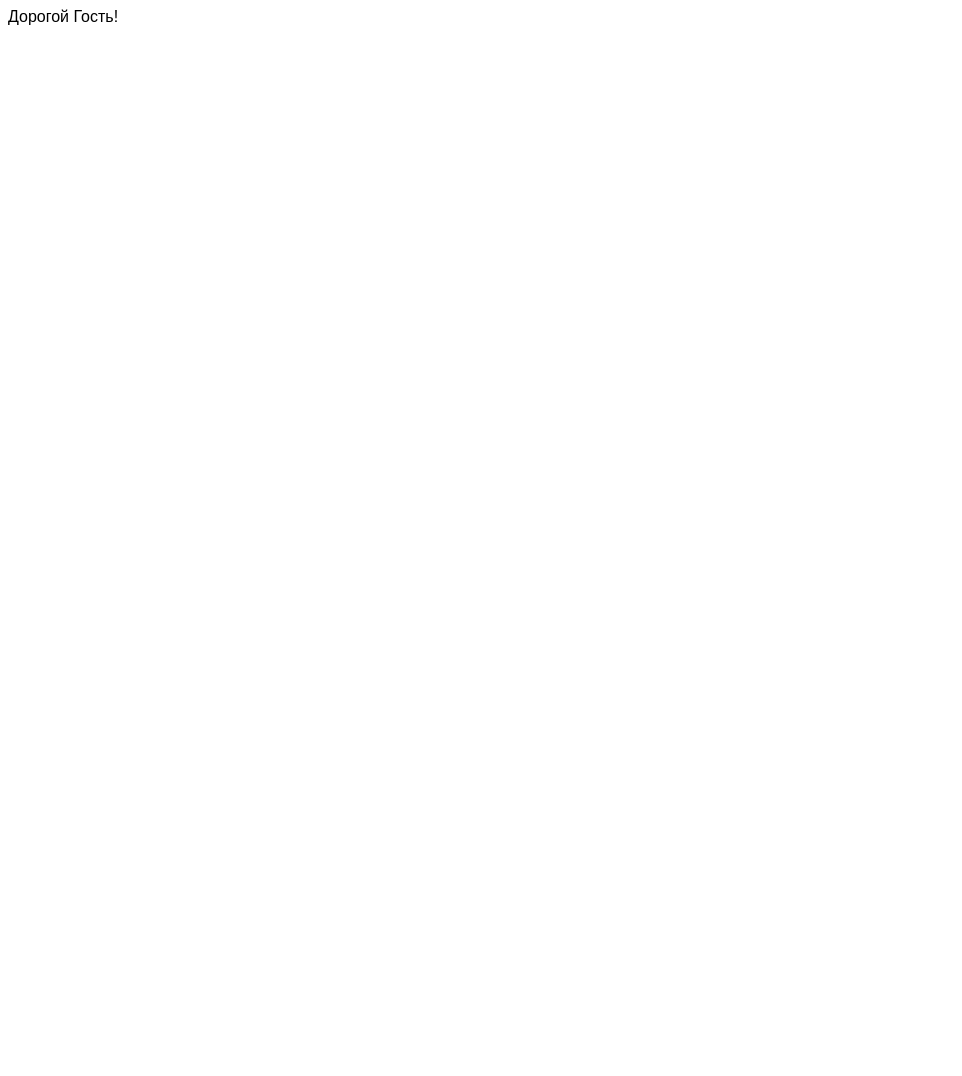
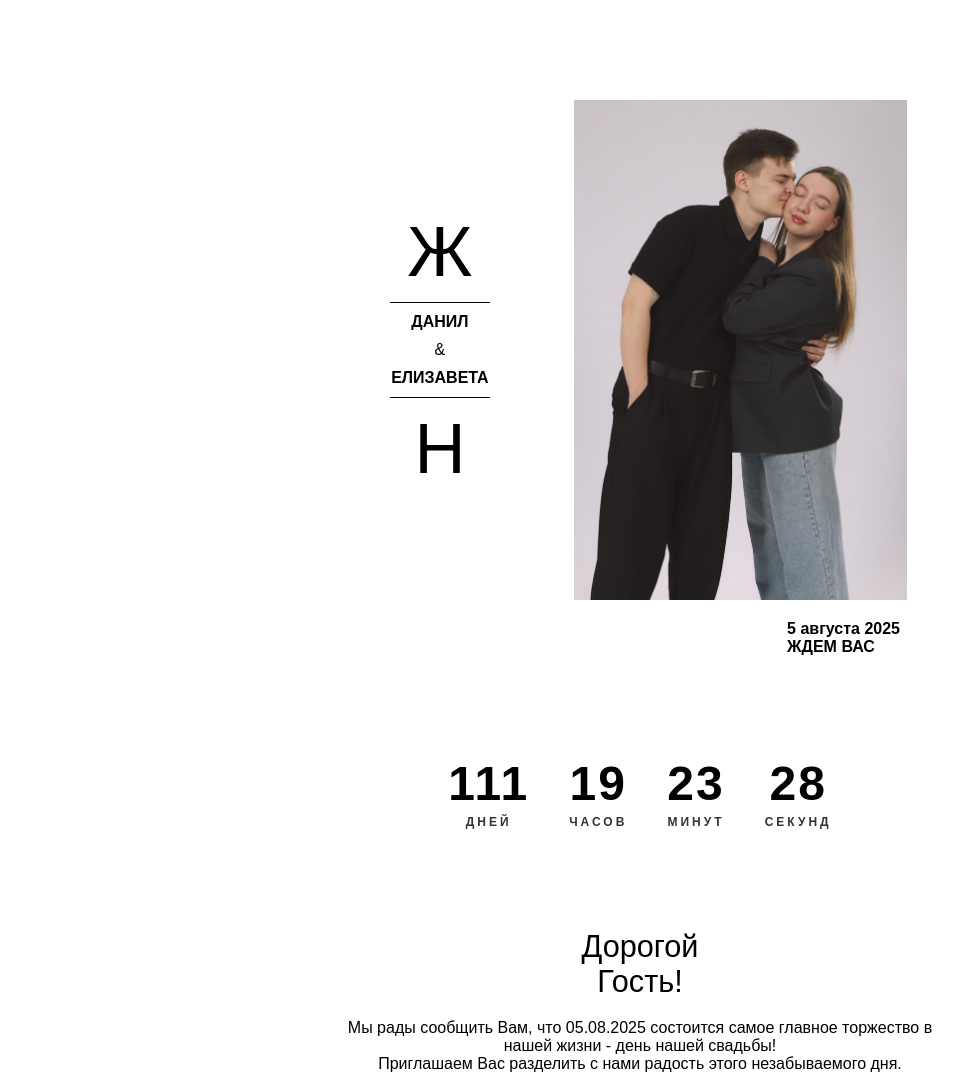
Before and after one commit to jzybd/Wedding, a plain HTML site: page index.html in a window 1280 px wide. Shown: the top 1076 px of the page, without its empty margins (0-962 px from the left). Before the commit the page ends 800 px from the top, so only its background shows below. Drawn offline with Linux system fonts and the light colour scheme; a web font is replaced by a local one.

Commit message:
made 20% of work

```diff
--- /dev/null
+++ b/countdown.js
@@ -0,0 +1,25 @@
+
+  const targetDate = new Date("2025-08-05T16:00:00").getTime();
+
+  function updateCountdown() {
+    const now = new Date().getTime();
+    const diff = targetDate - now;
+
+    if (diff <= 0) {
+      document.getElementById("countdown").innerHTML = "Время вышло!";
+      return;
+    }
+
+    const days = Math.floor(diff / (1000 * 60 * 60 * 24));
+    const hours = Math.floor((diff / (1000 * 60 * 60)) % 24);
+    const minutes = Math.floor((diff / (1000 * 60)) % 60);
+    const seconds = Math.floor((diff / 1000) % 60);
+
+    document.getElementById("days").textContent = String(days).padStart(2, '0');
+    document.getElementById("hours").textContent = String(hours).padStart(2, '0');
+    document.getElementById("minutes").textContent = String(minutes).padStart(2, '0');
+    document.getElementById("seconds").textContent = String(seconds).padStart(2, '0');
+  }
+
+  setInterval(updateCountdown, 1000);
+  updateCountdown();
--- a/index.html
+++ b/index.html
@@ -7,9 +7,78 @@
     <link rel="stylesheet" href="style.css">
 </head>
 <body>
-    <div class="text">
-        Дорогой
-        Гость!
+    <div class="section">
+        <div class="container">
+            <div class="names__top">
+                <div class="names__text">
+                <div class="text-symbol">Ж</div>
+                <div class="text-line"></div>
+                <div class="text-name">ДАНИЛ</div>
+                <div class="amp">&</div>
+                <div class="text-name">ЕЛИЗАВЕТА</div>
+                <div class="text-line"></div>
+                <div class="text-symbol">Н</div>
+            </div>
+            <div class="names__photo">
+                <img src="./img/IMG_6797.JPG" alt="" class="photo__img">
+            </div></div>
+            <div class="names__bottom">
+                <div class="names__date-invite">
+                    <div class="date__invite-top tilda-text">5 августа 2025</div>
+                    <div class="date__invite-bottom tilda-text">ЖДЕМ ВАС</div>
+                </div>
+            </div>
+        </div>
     </div>
+    <div class="section">
+        <div class="container">
+            <div id="countdown">
+                <div class="time-box">
+                    <div class="number" id="days">00</div>
+                    <div class="label">ДНЕЙ</div>
+                  </div>
+                  <div class="time-box">
+                    <div class="number" id="hours">00</div>
+                    <div class="label">ЧАСОВ</div>
+                  </div>
+                  <div class="time-box">
+                    <div class="number" id="minutes">00</div>
+                    <div class="label">МИНУТ</div>
+                  </div>
+                  <div class="time-box">
+                    <div class="number" id="seconds">00</div>
+                    <div class="label">СЕКУНД</div>
+                  </div>
+            </div>
+        </div>
+    </div>
+    <div class="section">
+        <div class="container">
+                <div class="guests">
+                    <div class="guests__header">
+                        <div class="header__dear">Дорогой</div>
+                        <div class="header__guest">Гость!</div>
+                    </div>
+                    <div class="guests__text">
+                        <div class="guests__text-top">Мы рады сообщить Вам, что 05.08.2025 состоится самое
+                        главное торжество в нашей жизни - день нашей свадьбы!</div>
+                        <div class="guests__text-bottom">Приглашаем Вас разделить с нами
+                        радость этого незабываемого дня.</div>
+                    </div>
+                    <div class="guests__photo">
+                        <img src="./img/IMG_6792.JPG" class="photo__img">
+                    </div>
+                    <div class="guests__quote">Любовь — это странное смятение, которое
+                    охватывает одного человека из-за другого.» — Джеймс Тёрберщ
+                    </div>
+                </div>
+            </div>
+        </div>
+    </div>
+
+
+
+
+    <script src="countdown.js"></script>
 </body>
 </html>
--- a/style.css
+++ b/style.css
@@ -5,12 +5,145 @@
     font-style: normal;
 }
 
+@font-face {
+    font-family: 'Vetrino';
+    src: url('/font/Vetrino.otf') format('opentype');
+    font-weight: normal;
+    font-style: normal;
+}
+
+@font-face {
+    font-family: 'TildaSans';
+    src: url('/Wedding/font/tilda-sans_regular.ttf') format('truetype');
+}
+
+@font-face {
+    font-family: 'Bodega';
+    src: url('/Wedding/font/BodegaScript_0.ttf') format('truetype');
+}
+
 * {
     font-family: 'Patriciana', sans-serif;
 }
 
+/* .tilda-text {
+    font-family: 'TildaSans', sans-serif;
+    font-size: 11pt;
+} */
+
+
 
 .section {
     margin: 0 auto;
-    width: 800px;
+    max-width: 600px;
 }
+
+.container {
+    margin-top: 100px;
+    display: flex;
+    flex-direction: column;
+    gap: 20px;
+}
+
+.names__top {
+    display: flex;
+    justify-content: space-between;
+}
+
+.names__text {
+    display: flex;
+    flex-direction: column;
+    justify-content: center;
+    align-items: center;
+    width: 33.3%;
+    gap: 10px;
+}
+
+.text-symbol {
+    font-size: 53pt;
+}
+
+.text-name {
+    font-size: 12pt;
+    font-weight: bold;
+}
+
+.text-line {
+    width: 100px;
+    height: 1px;
+    background-color: #000;
+}
+
+.names__photo {
+    width: 66.6%;
+    height: 500px;
+}
+
+.photo__img {
+    width: 100%;
+    height: 100%;
+    object-fit: contain;
+}
+
+.names__bottom {
+    display: flex;
+    flex-direction: column;
+    align-items: end;
+    margin: 0px 40px;
+    font-weight: bold;
+}
+
+#countdown {
+    display: flex;
+    justify-content: center;
+    gap: 40px;
+    font-family: 'Georgia', serif;
+    text-align: center;
+  }
+
+  .time-box {
+    display: flex;
+    flex-direction: column;
+    align-items: center;
+  }
+
+  .number {
+    font-size: 48px;
+    font-weight: bold;
+    letter-spacing: 2px;
+  }
+
+  .label {
+    font-weight: bold;
+    font-size: 12px;
+    letter-spacing: 3px;
+    margin-top: 4px;
+    text-transform: uppercase;
+    color: #333;
+  }
+
+
+  .guests {
+    display: flex;
+    flex-direction: column;
+    justify-content: center;
+    text-align: center;
+    gap: 20px;
+  }
+
+  .guests__header {
+    display: flex;
+    flex-direction: column;
+    text-align: center;
+    font-size: 23pt;
+  }
+
+
+  .guests__photo {
+    height: 600px;
+  }
+
+  .guests__quote {
+    font-family: 'Bodega', sans-serif;
+    font-size: 25pt;
+  }
```
Also changed, not shown: font/BodegaScript_0.ttf (added), font/Vetrino.otf (added), font/honeyscriptcyr_light.otf (added), font/tilda-sans_regular.ttf (added), img/IMG_6792.JPG (added), img/IMG_6797.JPG (added), img/photo_2025-04-15_00-57-41.jpg (added).
